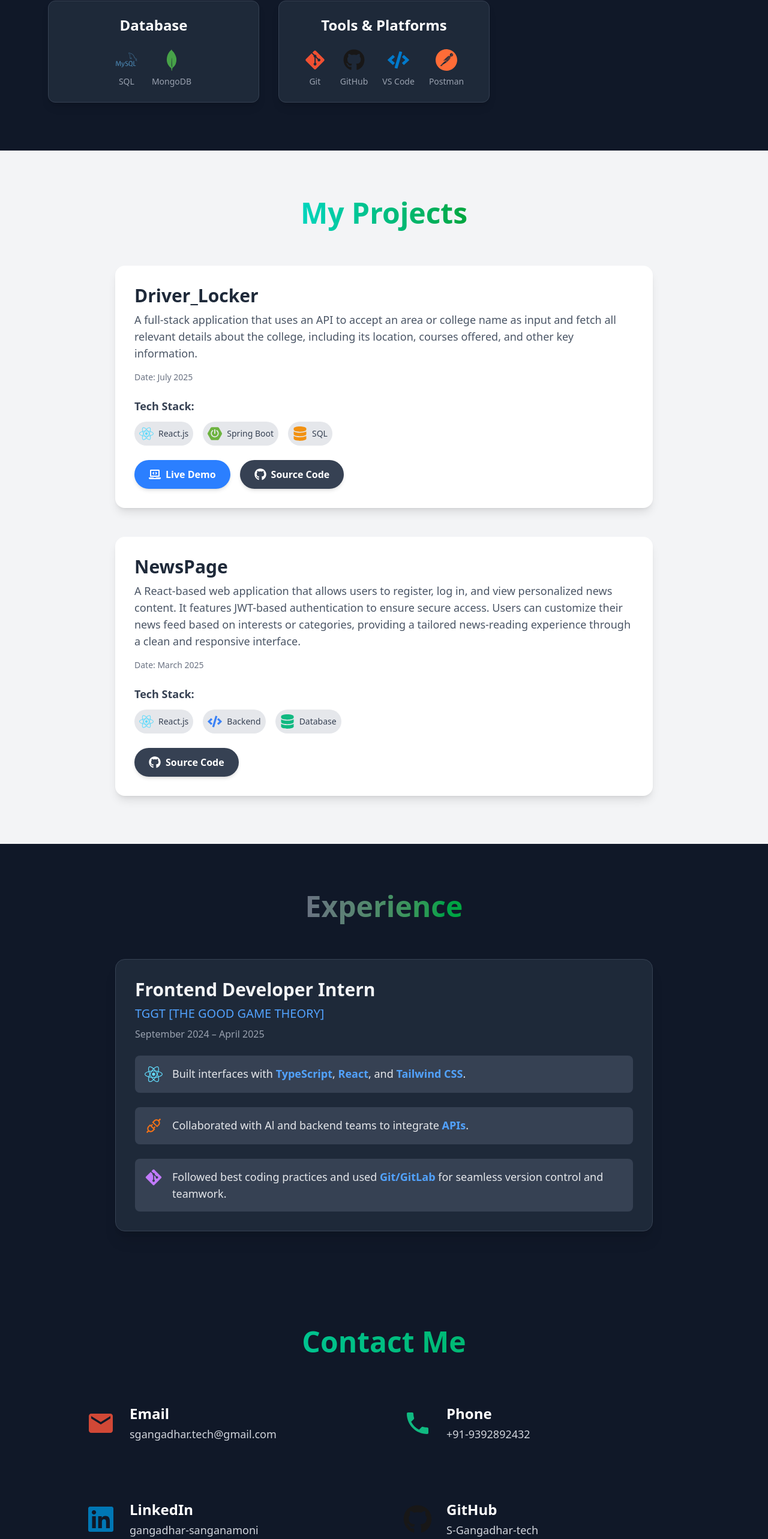
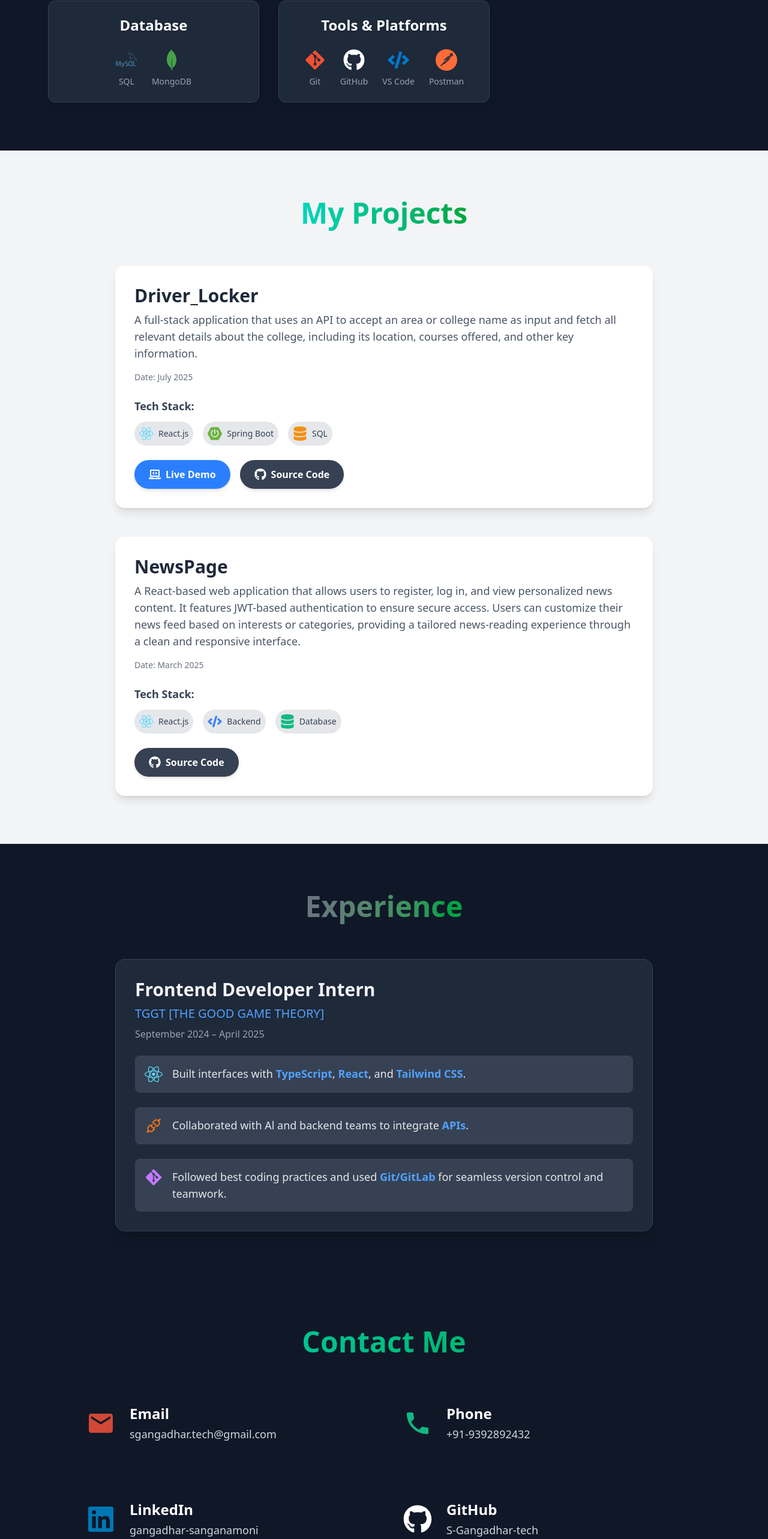
Before and after one commit to S-Gangadhar-tech/Gangadhar_portfolio, a React (Vite) app: page / in a window 1280 px wide. Shown: the part 2000-4566 px from the top of the page at 60% size. Built offline with nearby package versions, Linux system fonts and the light colour scheme.

Commit message:
changes added

```diff
--- a/src/compontents/Aboutme.jsx
+++ b/src/compontents/Aboutme.jsx
@@ -136,7 +136,7 @@ function Aboutme() {
                                                 whileHover={{ scale: 1.15 }}
                                                 transition={{ type: "spring", stiffness: 400, damping: 10 }}
                                             >
-                                                <IconComponent className="text-4xl" style={{ color: skillInfo.color }} />
+                                                <IconComponent className="text-4xl" style={{ color:skillName==="GitHub"?"#fff": skillInfo.color }} />
                                                 <p className="mt-2 text-sm text-gray-400 font-medium">{skillName}</p>
                                             </motion.div>
                                         );
--- a/src/compontents/Contact.jsx
+++ b/src/compontents/Contact.jsx
@@ -96,11 +96,11 @@ function Contact() {
                     variants={itemVariants}
                     whileHover={{ scale: 1.03 }}
                 >
-                    <FaGithub className="text-5xl" style={{ color: contactIconsMap.GitHub.color }} />
-                    <div>
-                        <h3 className="text-2xl font-bold text-white mb-1">GitHub</h3>
-                        <p className="text-lg text-gray-300">S-Gangadhar-tech</p>
-                    </div>
+                    <FaGithub className="text-5xl" style={{ color: '#FFFFFF' }} />
+<div>
+    <h3 className="text-2xl font-bold text-white mb-1">GitHub</h3>
+    <p className="text-lg text-gray-300">S-Gangadhar-tech</p>
+</div>
                 </motion.a>
             </motion.div>
         </section>
```
